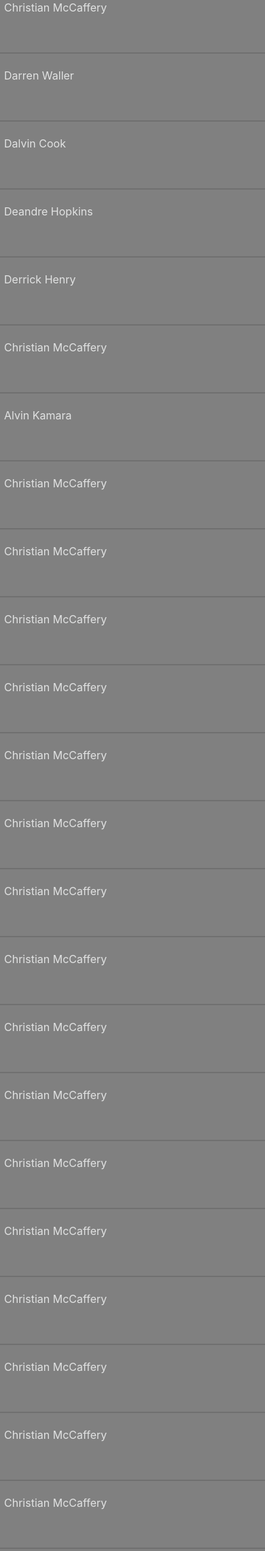
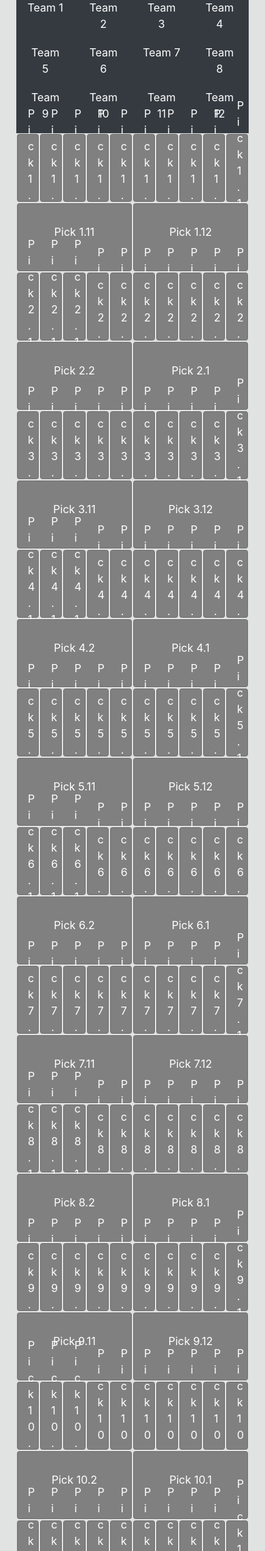
Before and after one commit to n-roth12/FFB-Draft-App, a Flask app: page /draft in a window 390 px wide. Shown: the part 72-2354 px from the top of the page at 68% size. Run offline with Flask 2, Linux system fonts and the light colour scheme; some libraries are stand-ins or nearby versions.

Commit message:
Added rough layout of draft board.

```diff
--- a/website/templates/draft.html
+++ b/website/templates/draft.html
@@ -5,171 +5,48 @@
 {% endblock %}
 
 {% block content %}
-<div class="row">
 
-	<div class="col-sm-1 p-0">
-		<div class="card">
-			<div class="card-body">
-				<p>Christian McCaffery</p>
-			</div>
-		</div>
-		<div class="card">
-			<div class="card-body">
-				<p>Darren Waller</p>
-			</div>
-		</div>
-	</div>
 
-	<div class="col-sm-1 p-0">
-		<div class="card">
-			<div class="card-body">
-				<p>Dalvin Cook</p>
-			</div>
-		</div>
-		<div class="card">
-			<div class="card-body">
-				<p>Deandre Hopkins</p>
-			</div>
-		</div>
-	</div>
+<table style="width:80%; margin-right: auto; margin-left: auto; margin-top: 5%;">
+	<thead>
+		<tr class="row">
+		{% for i in range(12) %}
+			<td class="col bg-dark">
+				<p>Team {{i + 1}}</p>
+			</td>
+		{% endfor %}
+	</thead>
 
-	<div class="col-sm-1 p-0">
-		<div class="card">
-			<div class="card-body">
-				<p>Derrick Henry</p>
-			</div>
-		</div>
-		<div class="card">
-			<div class="card-body">
-				<p>Christian McCaffery</p>
-			</div>
-		</div>
-	</div>
+	<tbody>
+	{% for i in range(15) %}
+		<tr class="row">
+			{% for j in range(12) %}
+				<td class="col card" id="rd{{i + 1}}-pk{{ (j + 1 - (13 * (i % 2)))|abs }}">
+					<p>Pick {{i + 1}}.{{(j + 1 - (13 * (i % 2)))|abs}}</p>
+				</td>
+			{% endfor %}
+		</tr>
+	{% endfor %}
+	</tbody>
+</table>
 
-	<div class="col-sm-1 p-0">
-		<div class="card">
-			<div class="card-body">
-				<p>Alvin Kamara</p>
-			</div>
-		</div>
-		<div class="card">
-			<div class="card-body">
-				<p>Christian McCaffery</p>
-			</div>
-		</div>
-	</div>
-
-	<div class="col-sm-1 p-0">
-		<div class="card">
-			<div class="card-body">
-				<p>Christian McCaffery</p>
-			</div>
-		</div>
-		<div class="card">
-			<div class="card-body">
-				<p>Christian McCaffery</p>
-			</div>
-		</div>
-	</div>
-
-	<div class="col-sm-1 p-0">
-		<div class="card">
-			<div class="card-body">
-				<p>Christian McCaffery</p>
-			</div>
-		</div>
-		<div class="card">
-			<div class="card-body">
-				<p>Christian McCaffery</p>
-			</div>
-		</div>
-	</div>
-
-	<div class="col-sm-1 p-0">
-		<div class="card">
-			<div class="card-body">
-				<p>Christian McCaffery</p>
-			</div>
-		</div>
-		<div class="card">
-			<div class="card-body">
-				<p>Christian McCaffery</p>
-			</div>
-		</div>
-	</div>
-
-	<div class="col-sm-1 p-0">
-		<div class="card">
-			<div class="card-body">
-				<p>Christian McCaffery</p>
-			</div>
-		</div>
-		<div class="card">
-			<div class="card-body">
-				<p>Christian McCaffery</p>
-			</div>
-		</div>
-	</div>
-
-	<div class="col-sm-1 p-0">
-		<div class="card">
-			<div class="card-body">
-				<p>Christian McCaffery</p>
-			</div>
-		</div>
-		<div class="card">
-			<div class="card-body">
-				<p>Christian McCaffery</p>
-			</div>
-		</div>
-	</div>
-
-	<div class="col-sm-1 p-0">
-		<div class="card">
-			<div class="card-body">
-				<p>Christian McCaffery</p>
-			</div>
-		</div>
-		<div class="card">
-			<div class="card-body">
-				<p>Christian McCaffery</p>
-			</div>
-		</div>
-	</div>
-
-	<div class="col-sm-1 p-0">
-		<div class="card">
-			<div class="card-body">
-				<p>Christian McCaffery</p>
-			</div>
-		</div>
-		<div class="card">
-			<div class="card-body">
-				<p>Christian McCaffery</p>
-			</div>
-		</div>
-	</div>
-
-	<div class="col-sm-1 p-0">
-		<div class="card">
-			<div class="card-body">
-				<p>Christian McCaffery</p>
-			</div>
-		</div>
-		<div class="card">
-			<div class="card-body">
-				<p>Christian McCaffery</p>
-			</div>
-		</div>
-	</div>
-
-</div>
 
 <style>
 	.card {
 		height: 100px;
 		background-color: grey;
 		color: #E1E2E2;
+		text-align: center;
+		margin:  1px 1px 1px 1px;
+	}
+
+	p {
+		color: white;
+	}
+
+	td {
+		text-align: center;
+		justify-content: center;
 	}
 </style>
 
--- a/website/templates/rankings.html
+++ b/website/templates/rankings.html
@@ -42,6 +42,11 @@
 		<tbody>
 			{% for player in players %}
 			{% include 'includes/players_modals.html' %}
+				{% if player.rank % 10 == 1 %}
+					<tr>
+						<td class="bg-primary">Tier {{ player.rank // 10 }}</td>
+					</tr>
+				{% endif %}
 				<tr class="player-row" id="{{ player.id }}-row">
 					<td class="text-center custom-rank" form="player-form">{{ player.rank }}</td>
 					<td class="text-center">{{ player.name }}</td>
```
Also changed, not shown: website/rankings.db.
